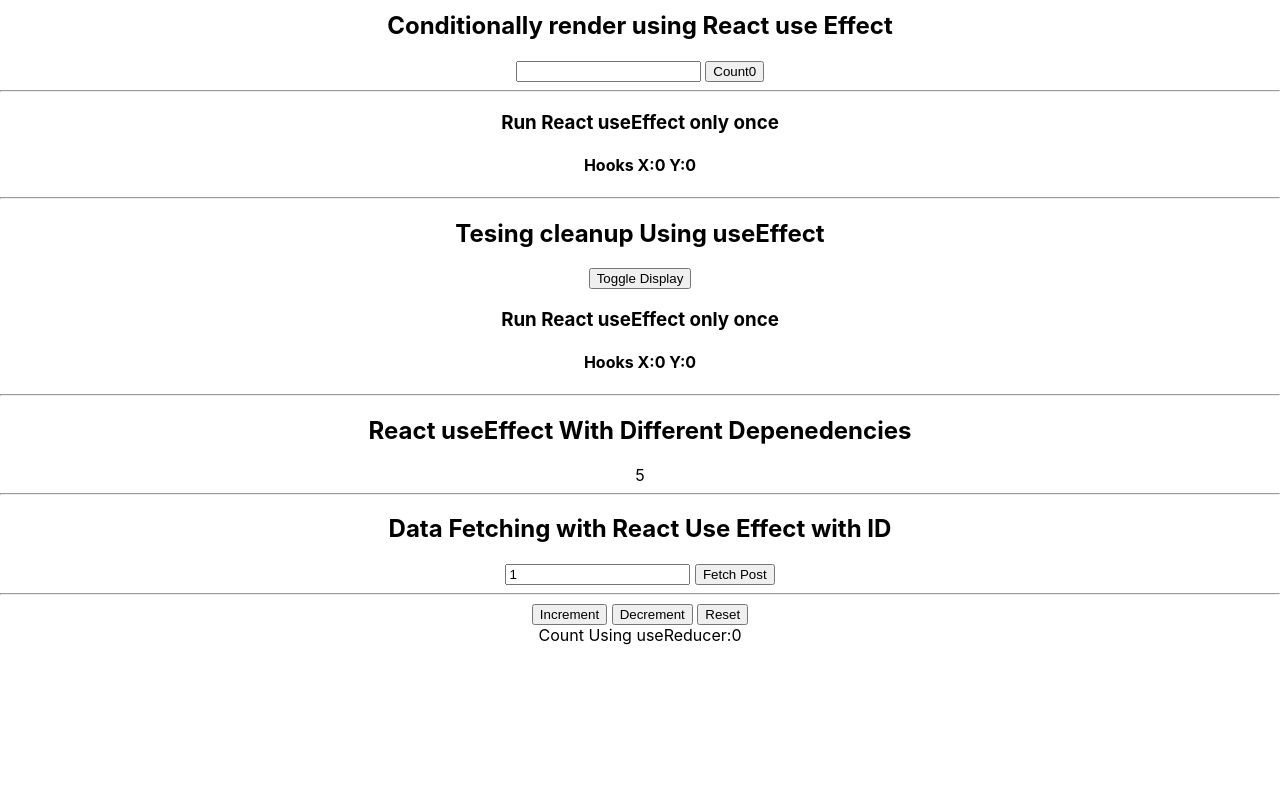
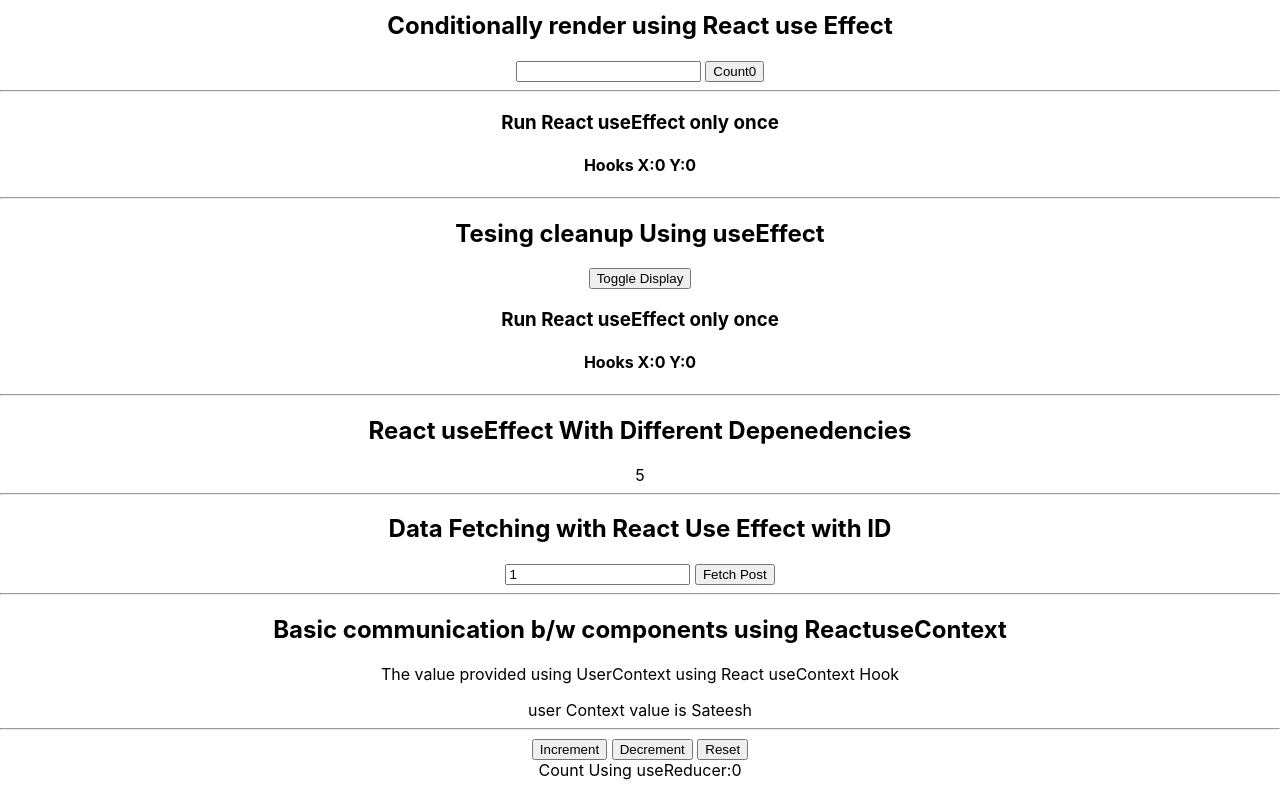
Before and after one commit to msateesh900/react-hooks-by-ms, a React (Create React App) app: page / in a window 1280 px wide. Shown: the part 919-1719 px from the top of the page. Before the commit the page ends 1584 px from the top, so only its background shows below. Built offline with nearby package versions, Linux system fonts and the light colour scheme; no server answers.

Commit message:
Added basic usecase for React useContext Hook

```diff
--- a/src/App.js
+++ b/src/App.js
@@ -11,6 +11,7 @@ import RunReactuseEffectOnlyOnce from "./components/ReactuseEffect/RunReactuseEf
 import CleanupWithReactuseEffect from "./components/ReactuseEffect/CleanupWithReactuseEffect";
 import ReactuseEffectWithDifferentDepenedencies from "./components/ReactuseEffect/ReactuseEffectWithDifferentDepenedencies";
 import DataFetchingWIthReactuseEffectWithSpecificID from "./components/ReactuseEffect/DataFetchingWIthReactuseEffectWithSpecificID";
+import CommunicationusingReactuseContextHook from "./components/ReactuseContext/BasicuseCase/CommunicationusingReactuseContextHook";
 
 export const userContext = React.createContext();
 
@@ -55,6 +56,8 @@ export default function App() {
         <hr />
         <DataFetchingWIthReactuseEffectWithSpecificID />
         <hr />
+        <CommunicationusingReactuseContextHook />
+        <hr />
         <ReactuseReducer />
         <br />
       </userContext.Provider>
--- /dev/null
+++ b/src/components/ReactuseContext/BasicuseCase/CommunicationusingReactuseContextHook.js
@@ -0,0 +1,20 @@
+import React from "react";
+import ComponentC from "./ComponentC";
+
+export const UserContext = React.createContext();
+
+function CommunicationusingReactuseContextHook() {
+  return (
+    <div>
+      {/* React context provides a way to pass data through the component tree without having
+      to pass props down manullayat every level */}
+      <h2>Basic communication b/w components using ReactuseContext</h2>
+      <p>The value provided using UserContext using React useContext Hook</p>
+      <UserContext.Provider value={"Sateesh"}>
+        <ComponentC />
+      </UserContext.Provider>
+    </div>
+  );
+}
+
+export default CommunicationusingReactuseContextHook;
--- /dev/null
+++ b/src/components/ReactuseContext/BasicuseCase/ComponentC.js
@@ -0,0 +1,12 @@
+import React from "react";
+import ComponentE from "./ComponentE";
+
+function ComponentC() {
+  return (
+    <div>
+      <ComponentE />
+    </div>
+  );
+}
+
+export default ComponentC;
--- /dev/null
+++ b/src/components/ReactuseContext/BasicuseCase/ComponentE.js
@@ -0,0 +1,12 @@
+import React from "react";
+import ComponentF from "./ComponentF";
+
+function ComponentE() {
+  return (
+    <div>
+      <ComponentF />
+    </div>
+  );
+}
+
+export default ComponentE;
--- /dev/null
+++ b/src/components/ReactuseContext/BasicuseCase/ComponentF.js
@@ -0,0 +1,16 @@
+import React from "react";
+import { UserContext } from "./CommunicationusingReactuseContextHook";
+
+function ComponentF() {
+  return (
+    <div>
+      <UserContext.Consumer>
+        {(user) => {
+          return <div>user Context value is {user}</div>;
+        }}
+      </UserContext.Consumer>
+    </div>
+  );
+}
+
+export default ComponentF;
```
